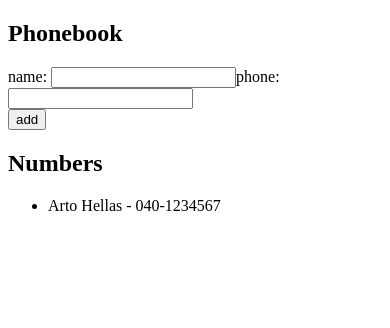
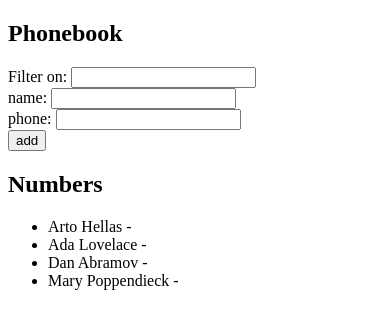
Before and after one commit to DeployAndPray/fullstackopen, a React (Vite) app in the folder part 2/ThePhonebook/: page / in a window 390 px wide. Shown: the top 328 px of the page. Built offline with nearby package versions, Linux system fonts and the light colour scheme.

Commit message:
[part 2.9] the phonebook - step 4

```diff
--- a/part 2/ThePhonebook/src/App.jsx
+++ b/part 2/ThePhonebook/src/App.jsx
@@ -2,10 +2,14 @@
 
 const App = () => {
   const [persons, setPersons] = useState([
-    { name: "Arto Hellas", phone: "040-1234567" },
+    { name: 'Arto Hellas', number: '040-123456', id: 1 },
+    { name: 'Ada Lovelace', number: '39-44-5323523', id: 2 },
+    { name: 'Dan Abramov', number: '12-43-234345', id: 3 },
+    { name: 'Mary Poppendieck', number: '39-23-6423122', id: 4 }
   ]);
   const [newName, setNewName] = useState("");
   const [newPhone, setNewPhone] = useState("");
+  const [searchTerm, setSearchTerm] = useState("");
 
   const handleOnSubmit = (event) => {
     event.preventDefault();
@@ -26,13 +30,23 @@
   const isDuplicateName = () =>
     persons.some((person) => person.name === newName);
 
+  const handleSearch = (event) => {
+    setSearchTerm(event.target.value);
+  };
+
   return (
     <div>
       <h2>Phonebook</h2>
+      <label>
+        Filter on:{" "}
+        <input type="text" value={searchTerm} onChange={handleSearch} />
+      </label>
+
       <form onSubmit={handleOnSubmit}>
         <div>
           name:{" "}
           <input value={newName} onChange={(e) => setNewName(e.target.value)} />
+          <br />
           phone:{" "}
           <input
             value={newPhone}
@@ -45,11 +59,13 @@
       </form>
       <h2>Numbers</h2>
       <ul>
-        {persons.map((person, i) => (
-          <li key={person.name.concat("_", i)}>
-            {person.name} - {person.phone}
-          </li>
-        ))}
+        {persons
+          .filter((person) => person.name.toLocaleLowerCase().includes(searchTerm))
+          .map((person, i) => (
+            <li key={person.name.concat("_", i)}>
+              {person.name} - {person.phone}
+            </li>
+          ))}
       </ul>
     </div>
   );
```
